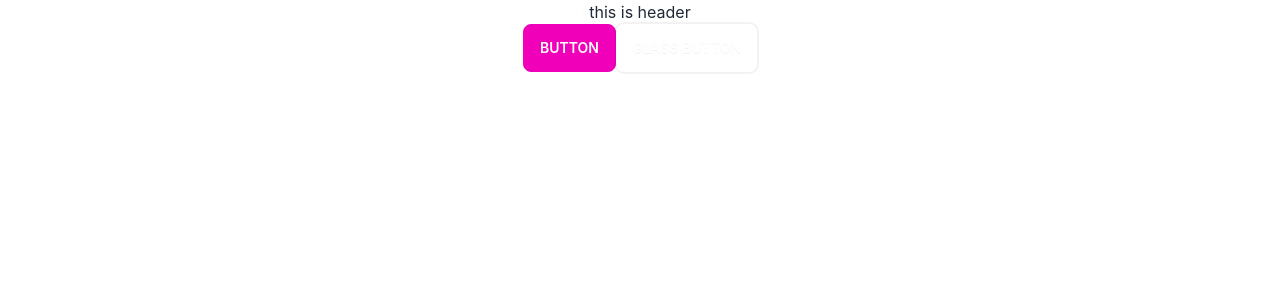
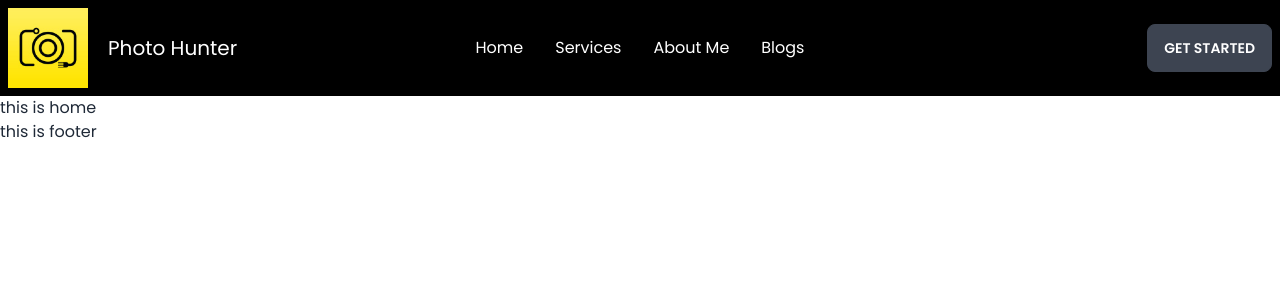
Before and after one commit to mdshakil-ctg/photo-hunters, a React (Create React App) app: page / in a window 1280 px wide. Shown: the top 300 px of the page. Built offline with nearby package versions, Linux system fonts and the light colour scheme.

Commit message:
project file setup and google font added

```diff
--- a/public/index.html
+++ b/public/index.html
@@ -24,6 +24,10 @@
       work correctly both with client-side routing and a non-root public URL.
       Learn how to configure a non-root public URL by running `npm run build`.
     -->
+    <!-- google fonts -->
+    <link rel="preconnect" href="https://fonts.googleapis.com">
+    <link rel="preconnect" href="https://fonts.gstatic.com" crossorigin>
+    <link href="https://fonts.googleapis.com/css2?family=Poppins:wght@400;600;700&display=swap" rel="stylesheet">
     <title>React App</title>
   </head>
   <body>
--- a/src/App.css
+++ b/src/App.css
@@ -1,5 +1,5 @@
 .App {
-  text-align: center;
+  font-family: 'Poppins', sans-serif;
 }
 
 .App-logo {
--- a/src/App.js
+++ b/src/App.js
@@ -1,12 +1,13 @@
-import logo from './logo.svg';
+import { RouterProvider } from 'react-router-dom';
 import './App.css';
+import { router } from './router/Routes';
 
 function App() {
   return (
-    <div className="App">
-      <h1>this is header</h1>
-      <button className="btn btn-secondary">Button</button>
-      <button className="btn glass">Glass button</button>
+    <div className='App'>
+      <RouterProvider router={router}>
+
+      </RouterProvider>
     </div>
   );
 }
--- /dev/null
+++ b/src/components/Footer/Footer.js
@@ -0,0 +1,11 @@
+import React from 'react';
+
+const Footer = () => {
+   return (
+      <div>
+            <h2>this is footer</h2>
+      </div>
+   );
+};
+
+export default Footer;
--- /dev/null
+++ b/src/components/Home/Home.js
@@ -0,0 +1,11 @@
+import React from 'react';
+
+const Home = () => {
+   return (
+      <div>
+         <h2>this is home</h2>
+      </div>
+   );
+};
+
+export default Home;
--- /dev/null
+++ b/src/components/header/Header.js
@@ -0,0 +1,38 @@
+import React from 'react';
+import { Link } from 'react-router-dom';
+import Logo from "../header/logo/logo.png"
+
+const Header = () => {
+   return (
+      <div className="navbar bg-black text-white">
+  <div className="navbar-start">
+    <div className="dropdown">
+      <label tabIndex={0} className="btn btn-ghost lg:hidden">
+        <svg xmlns="http://www.w3.org/2000/svg" className="h-5 w-5" fill="none" viewBox="0 0 24 24" stroke="currentColor"><path strokeLinecap="round" strokeLinejoin="round" strokeWidth="2" d="M4 6h16M4 12h8m-8 6h16" /></svg>
+      </label>
+      <ul tabIndex={0} className="menu menu-compact dropdown-content mt-3 p-2 shadow bg-base-100 rounded-box w-52">
+        <li><Link to=''>Home</Link></li>
+        <li><Link to=''>Services</Link></li>
+        <li><Link to=''>About Me</Link></li>
+        <li><Link to=''>Blogs</Link></li>
+      </ul>
+    </div>
+    <Link to='/'><img className='w-20' src={Logo} alt=""></img></Link>
+    <h2 className=" normal-case text-xl ml-5">Photo Hunter</h2>
+  </div>
+  <div className="navbar-center hidden lg:flex">
+    <ul className="menu menu-horizontal p-0">
+      <li><Link to=''>Home</Link></li>
+      <li><Link to=''>Services</Link></li>
+      <li><Link to=''>About Me</Link></li>
+      <li><Link to=''>Blogs</Link></li>
+    </ul>
+  </div>
+  <div className="navbar-end">
+    <Link to='' className="btn">Get started</Link>
+  </div>
+</div>
+   );
+};
+
+export default Header;
--- /dev/null
+++ b/src/layout/Main.js
@@ -0,0 +1,16 @@
+import React from 'react';
+import { Outlet } from 'react-router-dom';
+import Footer from '../components/Footer/Footer';
+import Header from '../components/header/Header';
+
+const Main = () => {
+   return (
+      <div>
+         <Header></Header>
+         <Outlet></Outlet>
+         <Footer></Footer>
+      </div>
+   );
+};
+
+export default Main;
--- /dev/null
+++ b/src/router/Routes.js
@@ -0,0 +1,16 @@
+import { createBrowserRouter } from "react-router-dom";
+import Home from "../components/Home/Home";
+import Main from "../layout/Main";
+
+export const router = createBrowserRouter([
+   {
+      path: '/',
+      element: <Main></Main>,
+      children: [
+         {
+            path: '/',
+            element: <Home></Home>
+         }
+      ]
+   },
+])
```
Also changed, not shown: src/components/header/logo/logo.png (added), 1 other file (tests, documents, lock files or other folders).
